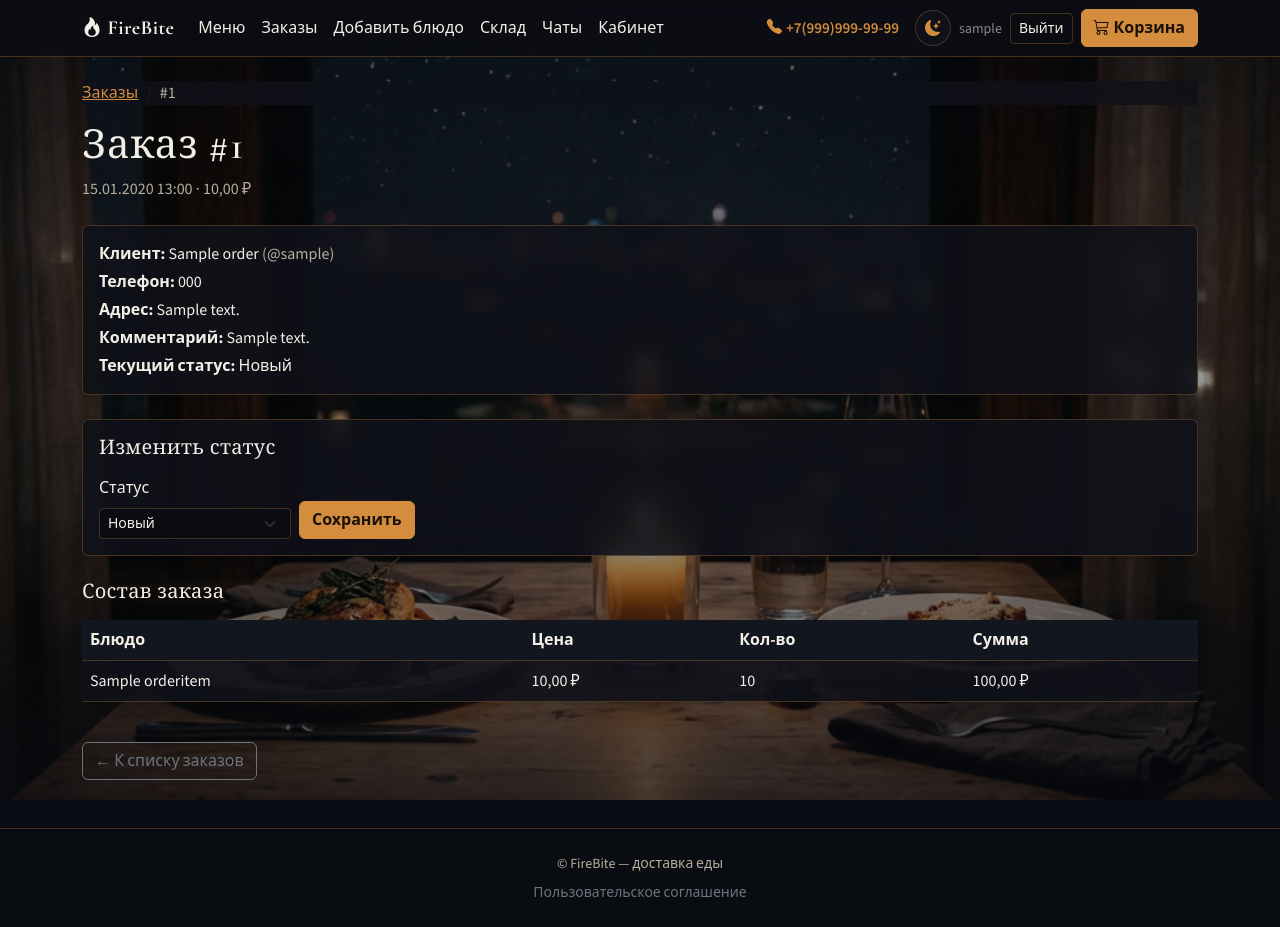
After one commit to zifoxy/ExamPython, a Django app: page /moderator/orders/1/ in a window 1280 px wide. The commit adds this page. Run offline with Django 5.2, Linux system fonts and the light colour scheme; a user stored in the database is signed in; tables that the repository leaves empty hold one stand-in row (values such as "Sample post").

Commit message:
-Добавлена возможность менят ьстутс заказов полььзователей через личный кабинет модераторов

```diff
--- a/restaurant/forms.py
+++ b/restaurant/forms.py
@@ -28,8 +28,18 @@ class OrderCreateForm(forms.ModelForm):
             'comment': forms.Textarea(attrs={
                 'class': 'form-control',
                 'rows': 3,
+
                 'placeholder': 'Код домофона, этаж...',
             }),
+        }
+
+
+class OrderStatusForm(forms.ModelForm):
+    class Meta:
+        model = Order
+        fields = ('status',)
+        widgets = {
+            'status': forms.Select(attrs={'class': 'form-select form-select-sm'}),
         }
 
 
--- a/restaurant/templates/restaurant/base.html
+++ b/restaurant/templates/restaurant/base.html
@@ -596,6 +596,9 @@
           {% if user.is_authenticated %}
             {% if is_moderator %}
               <li class="nav-item">
+                <a class="nav-link" href="{% url 'moderator_orders' %}">Заказы</a>
+              </li>
+              <li class="nav-item">
                 <a class="nav-link" href="{% url 'dish_create' %}">Добавить блюдо</a>
               </li>
             {% endif %}
--- a/restaurant/templates/restaurant/cabinet.html
+++ b/restaurant/templates/restaurant/cabinet.html
@@ -12,6 +12,11 @@
       <strong>Роль:</strong>
       {% if profile %}{{ profile.get_role_display }}{% else %}Пользователь{% endif %}
     </p>
+    {% if is_moderator %}
+      <hr>
+      <a href="{% url 'moderator_orders' %}" class="btn btn-sm btn-primary">Заказы пользователей</a>
+      <a href="{% url 'dish_create' %}" class="btn btn-sm btn-outline-primary">Добавить блюдо</a>
+    {% endif %}
     {% if is_accountant %}
       <hr>
       <a href="{% url 'accountant_ingredients' %}" class="btn btn-sm btn-primary">Склад и ревизия</a>
--- /dev/null
+++ b/restaurant/templates/restaurant/moderator/order_detail.html
@@ -0,0 +1,70 @@
+{% extends 'restaurant/base.html' %}
+{% block title %}Заказ #{{ order.id }}{% endblock %}
+
+{% block content %}
+<nav aria-label="breadcrumb" class="mb-3">
+  <ol class="breadcrumb">
+    <li class="breadcrumb-item"><a href="{% url 'moderator_orders' %}">Заказы</a></li>
+    <li class="breadcrumb-item active">#{{ order.id }}</li>
+  </ol>
+</nav>
+
+<h1 class="mb-2">Заказ #{{ order.id }}</h1>
+<p class="text-muted mb-4">{{ order.created_at|date:"d.m.Y H:i" }} · {{ order.total_price }} ₽</p>
+
+<div class="card shadow-sm mb-4">
+  <div class="card-body">
+    <p class="mb-1"><strong>Клиент:</strong> {{ order.customer_name }}
+      {% if order.user %}<span class="text-muted">(@{{ order.user.username }})</span>{% endif %}
+    </p>
+    <p class="mb-1"><strong>Телефон:</strong> {{ order.phone }}</p>
+    <p class="mb-1"><strong>Адрес:</strong> {{ order.address }}</p>
+    {% if order.comment %}
+      <p class="mb-1"><strong>Комментарий:</strong> {{ order.comment }}</p>
+    {% endif %}
+    <p class="mb-0"><strong>Текущий статус:</strong> {{ order.get_status_display }}</p>
+  </div>
+</div>
+
+<div class="card shadow-sm mb-4">
+  <div class="card-body">
+    <h2 class="h5 mb-3">Изменить статус</h2>
+    <form method="post" class="row g-2 align-items-end">
+      {% csrf_token %}
+      <div class="col-auto" style="min-width: 200px;">
+        <label class="form-label" for="{{ form.status.id_for_label }}">Статус</label>
+        {{ form.status }}
+      </div>
+      <div class="col-auto">
+        <button type="submit" class="btn btn-primary">Сохранить</button>
+      </div>
+    </form>
+  </div>
+</div>
+
+<h2 class="h5 mb-3">Состав заказа</h2>
+<div class="table-responsive mb-4">
+  <table class="table table-hover align-middle bg-white shadow-sm">
+    <thead class="table-dark">
+      <tr>
+        <th>Блюдо</th>
+        <th>Цена</th>
+        <th>Кол-во</th>
+        <th>Сумма</th>
+      </tr>
+    </thead>
+    <tbody>
+      {% for item in order.items.all %}
+        <tr>
+          <td>{{ item.dish_name }}</td>
+          <td>{{ item.price }} ₽</td>
+          <td>{{ item.quantity }}</td>
+          <td>{{ item.subtotal }} ₽</td>
+        </tr>
+      {% endfor %}
+    </tbody>
+  </table>
+</div>
+
+<a href="{% url 'moderator_orders' %}" class="btn btn-outline-secondary">← К списку заказов</a>
+{% endblock %}
--- a/restaurant/urls.py
+++ b/restaurant/urls.py
@@ -30,6 +30,9 @@ urlpatterns = [
     path('support/inbox/<int:pk>/', views.support_conversation, name='support_conversation'),
 
     # Модератор
+    path('moderator/orders/', views.moderator_orders, name='moderator_orders'),
+    path('moderator/orders/<int:order_id>/', views.moderator_order_detail, name='moderator_order_detail'),
+    path('moderator/orders/<int:order_id>/status/', views.moderator_order_status, name='moderator_order_status'),
     path('moderator/dishes/add/', views.dish_create, name='dish_create'),
     path('moderator/dishes/<int:pk>/edit/', views.dish_edit, name='dish_edit'),
     path('moderator/dishes/<int:pk>/delete/', views.dish_delete, name='dish_delete'),
--- a/restaurant/views.py
+++ b/restaurant/views.py
@@ -20,6 +20,7 @@ from .models import (
 from .cart import Cart
 from .forms import (
     OrderCreateForm,
+    OrderStatusForm,
     DishForm,
     RegisterForm,
     RevisionForm,
@@ -321,6 +322,78 @@ def order_status_poll(request, order_id):
         'status': order.status,
         'status_display': order.get_status_display(),
     })
+
+
+@role_required(Profile.ROLE_MODERATOR)
+def moderator_orders(request):
+    """Список заказов пользователей со сменой статуса."""
+    status_filter = request.GET.get('status', '')
+    orders = (
+        Order.objects
+        .select_related('user')
+        .prefetch_related('items')
+        .order_by('-created_at')
+    )
+    valid_statuses = {code for code, _ in Order.STATUS_CHOICES}
+    if status_filter in valid_statuses:
+        orders = orders.filter(status=status_filter)
+    else:
+        status_filter = ''
+
+    return render(request, 'restaurant/moderator/orders.html', {
+        'orders': orders,
+        'status_choices': Order.STATUS_CHOICES,
+        'status_filter': status_filter,
+    })
+
+
+@role_required(Profile.ROLE_MODERATOR)
+def moderator_order_detail(request, order_id):
+    order = get_object_or_404(
+        Order.objects.prefetch_related('items').select_related('user'),
+        pk=order_id,
+    )
+    if request.method == 'POST':
+        form = OrderStatusForm(request.POST, instance=order)
+        if form.is_valid():
+            form.save()
+            messages.success(
+                request,
+                f'Статус заказа #{order.id}: {order.get_status_display()}',
+            )
+            return redirect('moderator_order_detail', order_id=order.id)
+    else:
+        form = OrderStatusForm(instance=order)
+
+    return render(request, 'restaurant/moderator/order_detail.html', {
+        'order': order,
+        'form': form,
+    })
+
+
+@role_required(Profile.ROLE_MODERATOR)
+@require_POST
+def moderator_order_status(request, order_id):
+    """Быстрая смена статуса со списка заказов."""
+    order = get_object_or_404(Order, pk=order_id)
+    form = OrderStatusForm(request.POST, instance=order)
+    if form.is_valid():
+        form.save()
+        messages.success(
+            request,
+            f'Заказ #{order.id}: {order.get_status_display()}',
+        )
+    else:
+        messages.error(request, 'Некорректный статус заказа')
+
+    next_url = request.POST.get('next')
+    if next_url and url_has_allowed_host_and_scheme(
+        next_url,
+        allowed_hosts={request.get_host()},
+        require_https=request.is_secure(),
+    ):
+        return redirect(next_url)
+    return redirect('moderator_orders')
 
 
 @role_required(Profile.ROLE_MODERATOR)
```
Also changed, not shown: restaurant/templates/restaurant/moderator/orders.html (added, +75 -0 lines).
